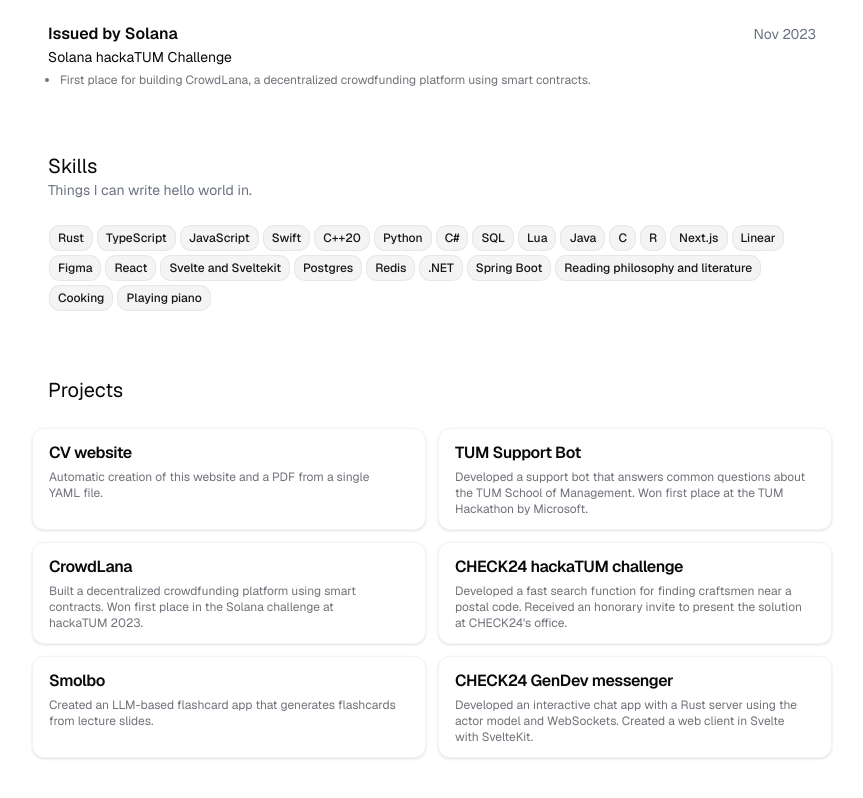
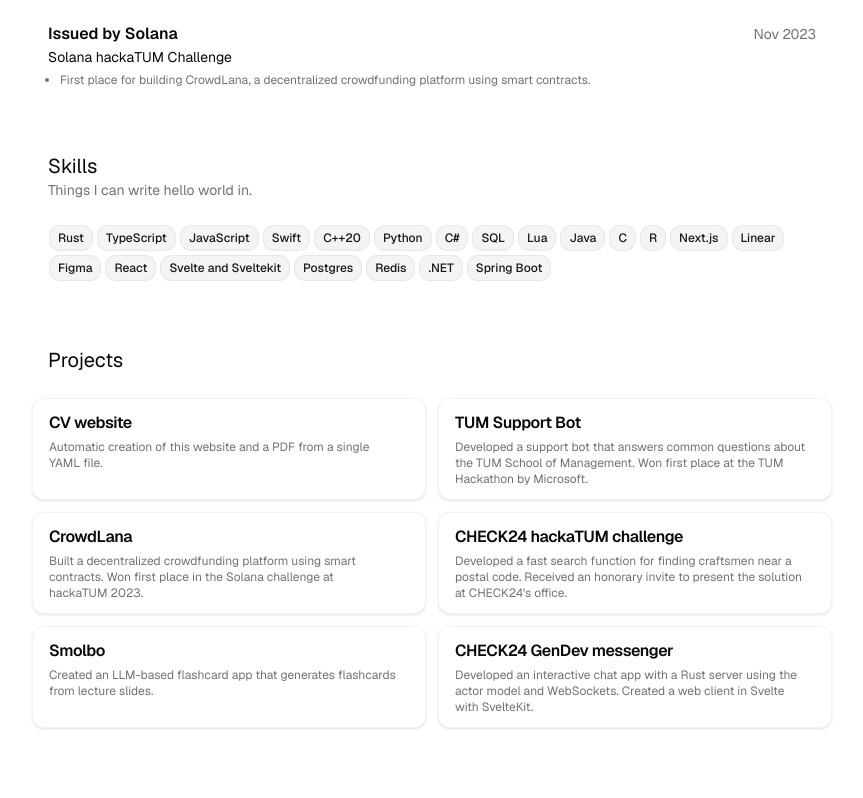
Before and after one commit to simon-hng/portfolio, a Next.js app: page / in a window 1280 px wide. Shown: the part 1730-2528 px from the top of the page, without its empty margins (208-1071 px from the left). Built offline with nearby package versions, Linux system fonts and the light colour scheme.

Commit message:
filter out hobbies

```diff
--- a/src/app/_components/skills.tsx
+++ b/src/app/_components/skills.tsx
@@ -15,6 +15,7 @@ export const Skills = () => {
 
       <div className="flex min-w-0 flex-wrap gap-1.5 p-0.5">
         {skills
+          .filter((skill) => skill.category !== "Hobbies")
           .flatMap((skill) => skill.skills)
           .map((skill) => (
             <Badge key={skill} variant="secondary" className="shrink-0">
```
